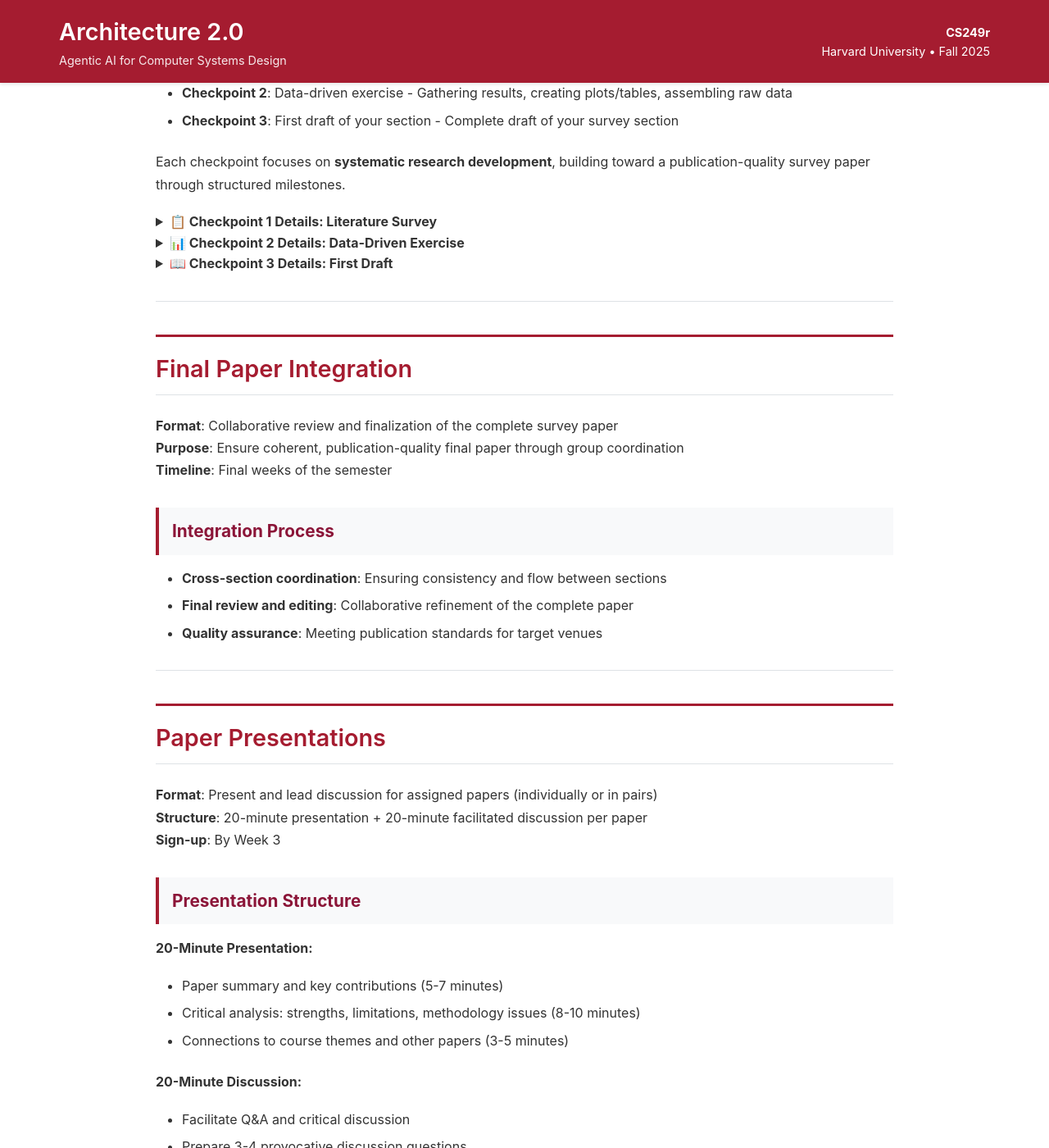
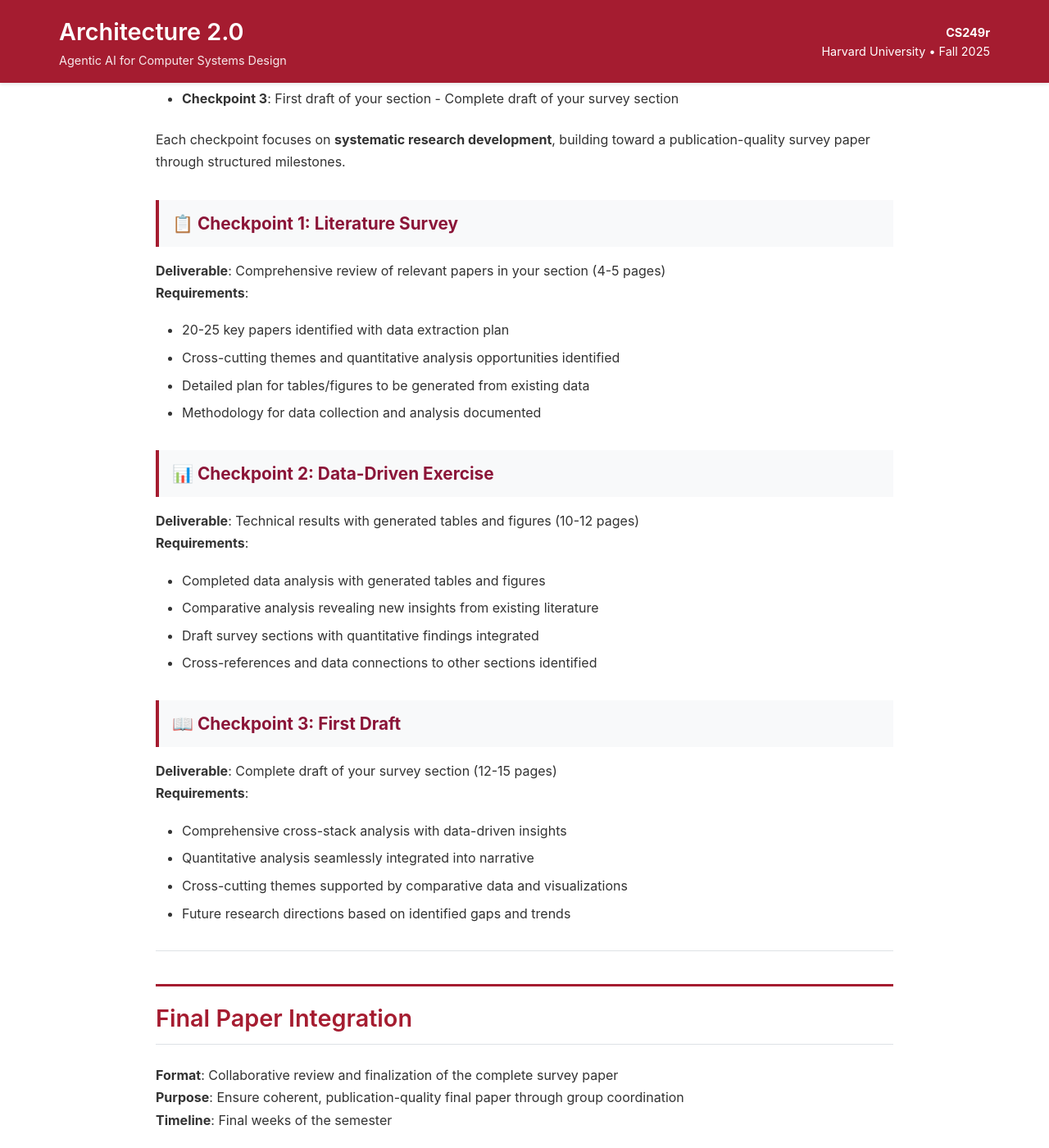
Before and after one commit to harvard-edge/cs249r_fall2025, a Jekyll site: the page built from course/assignments.md, in a window 1280 px wide and 1400 px high, scrolled down 3233 px. Shown: the whole window at 82% size. Built offline with Jekyll 4.4.1, drawn with Linux system fonts in a browser that asks for light colours; our own code applies the rules of GitHub Pages for plain Markdown files.

Commit message:
Remove details dropdowns from checkpoints, convert to regular subsections

```diff
--- a/course/assignments.md
+++ b/course/assignments.md
@@ -89,8 +89,6 @@ flowchart TD
     style J fill:#fff3e0
 </div>
 
-</details>
-
 ---
 
 ## Survey Paper Checkpoints
@@ -106,8 +104,7 @@ flowchart TD
 
 Each checkpoint focuses on **systematic research development**, building toward a publication-quality survey paper through structured milestones.
 
-<details>
-<summary><strong>📋 Checkpoint 1 Details: Literature Survey</strong></summary>
+### 📋 Checkpoint 1: Literature Survey
 
 **Deliverable**: Comprehensive review of relevant papers in your section (4-5 pages)
 **Requirements**:
@@ -116,10 +113,7 @@ Each checkpoint focuses on **systematic research development**, building toward
 - Detailed plan for tables/figures to be generated from existing data
 - Methodology for data collection and analysis documented
 
-</details>
-
-<details>
-<summary><strong>📊 Checkpoint 2 Details: Data-Driven Exercise</strong></summary>
+### 📊 Checkpoint 2: Data-Driven Exercise
 
 **Deliverable**: Technical results with generated tables and figures (10-12 pages)
 **Requirements**:
@@ -128,10 +122,7 @@ Each checkpoint focuses on **systematic research development**, building toward
 - Draft survey sections with quantitative findings integrated
 - Cross-references and data connections to other sections identified
 
-</details>
-
-<details>
-<summary><strong>📖 Checkpoint 3 Details: First Draft</strong></summary>
+### 📖 Checkpoint 3: First Draft
 
 **Deliverable**: Complete draft of your survey section (12-15 pages)
 **Requirements**:
@@ -139,8 +130,6 @@ Each checkpoint focuses on **systematic research development**, building toward
 - Quantitative analysis seamlessly integrated into narrative
 - Cross-cutting themes supported by comparative data and visualizations
 - Future research directions based on identified gaps and trends
-
-</details>
 
 ---
 
```
